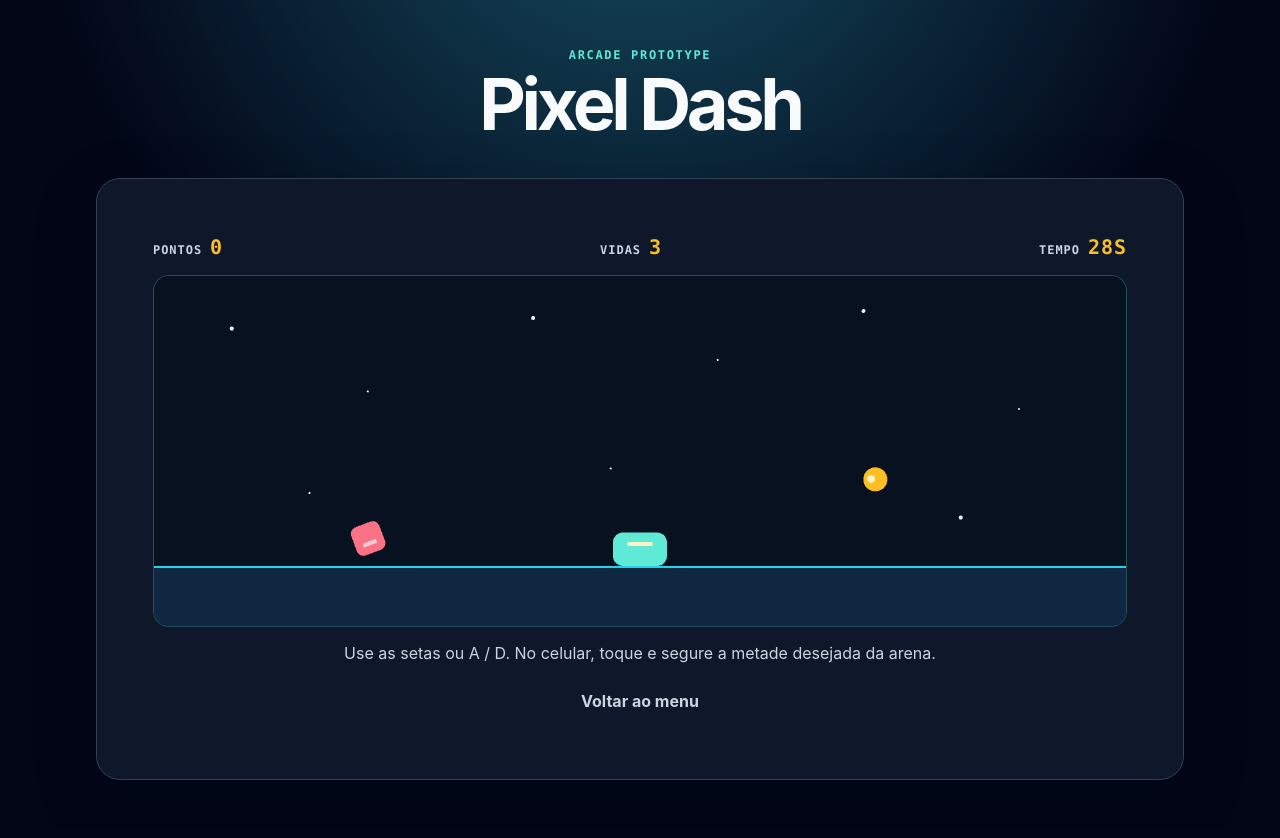
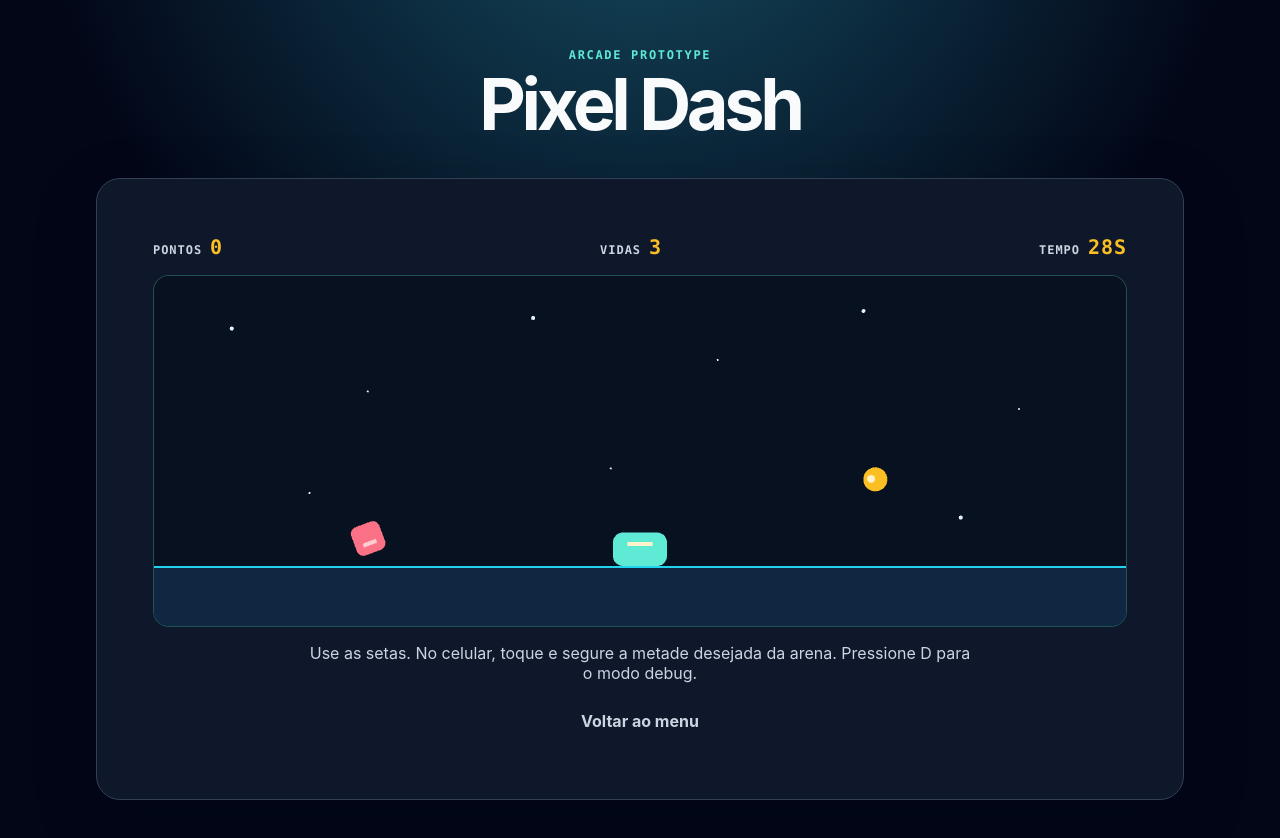
Before and after one commit to faelmorningstar/pixel-dash, a React (Vite) app: page / in a window 1280 px wide. Both pictures are taken after a click on the button "Jogar". Shown: the top 838 px of the page. Built offline with nearby package versions, Linux system fonts and the light colour scheme.

Commit message:
docs: explain debug control

```diff
--- a/src/App.tsx
+++ b/src/App.tsx
@@ -71,8 +71,8 @@ function App() {
             onTimeUp={endGame}
           />
           <p className="stage-note">
-            Use as setas ou A / D. No celular, toque e segure a metade desejada
-            da arena.
+            Use as setas. No celular, toque e segure a metade desejada da arena.
+            Pressione D para o modo debug.
           </p>
           <button
             className="text-button"
```
